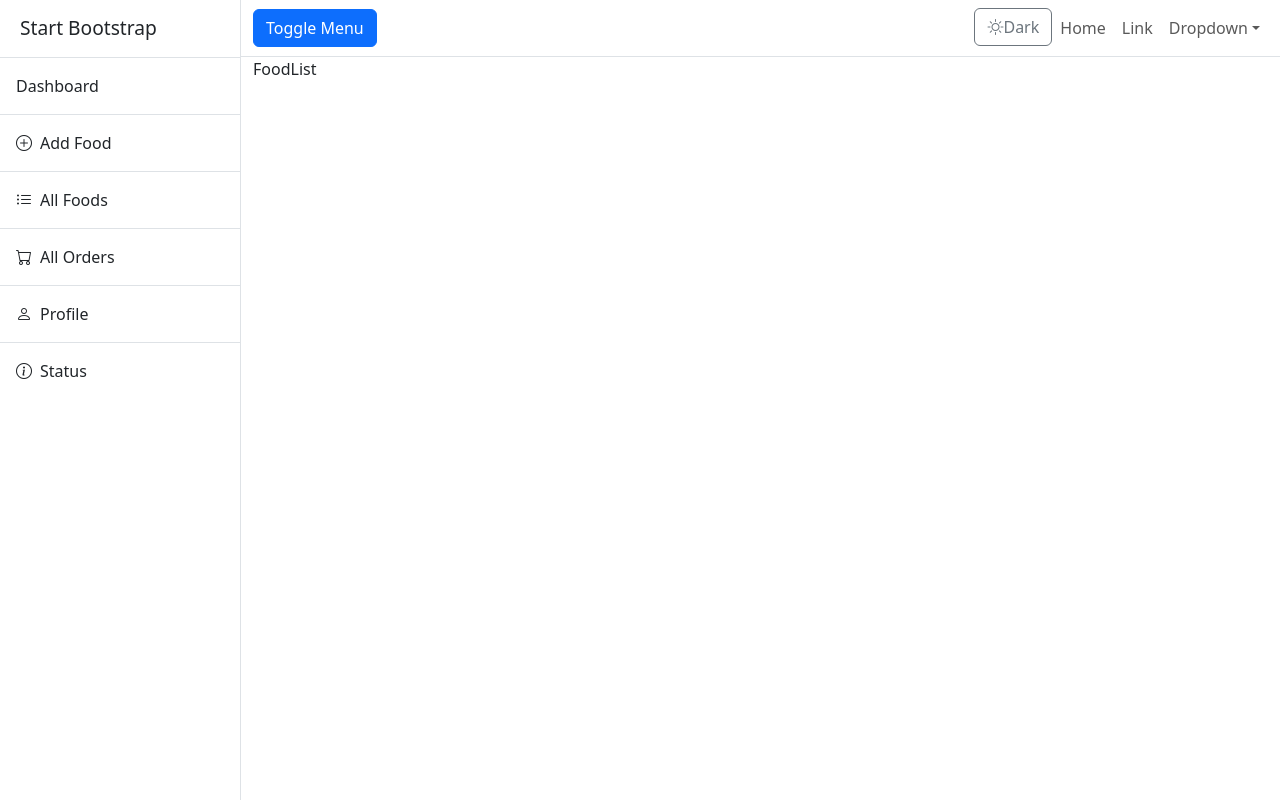
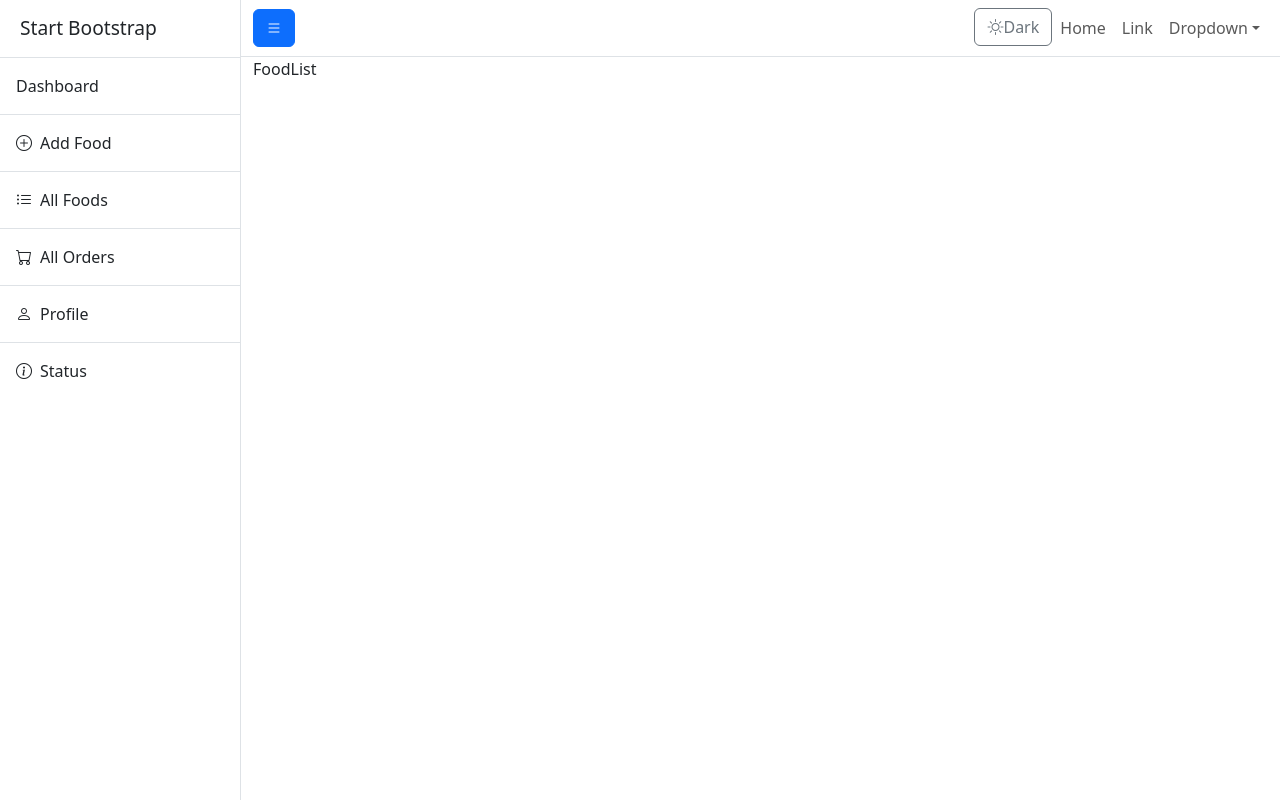
Before and after one commit to pankajkr152000/fresh-meal-adminpanel, a React (Vite) app: page / in a window 1280 px wide. Built offline with nearby package versions, Linux system fonts and the light colour scheme.

Commit message:
toggele menu button fixed

```diff
--- a/src/App.jsx
+++ b/src/App.jsx
@@ -1,3 +1,4 @@
+import { useState } from "react";
 import { Route, Routes } from "react-router-dom";
 import Menubar from "./components/Menubar/Menubar";
 import Sidebar from "./components/Sidebar/Sidebar";
@@ -7,16 +8,23 @@ import FoodList from "./pages/FoodList/FoodList";
 import Orders from "./pages/Orders/Orders";
 
 const App = () => {
+  // toggle Menu button script
+  const [getSidebarVisible, setSidebarVisible] = useState(true);
+
+  const toggleSidebar = () => {
+    setSidebarVisible(!getSidebarVisible);
+  };
+
   return (
     <div
       className="d-flex"
       id="wrapper">
       {/* Sidebar */}
-      <Sidebar />
+      <Sidebar getSidebarVisible={getSidebarVisible} />
       {/* Page content wrapper*/}
       <div id="page-content-wrapper">
         {/* Top navigation*/}
-        <Menubar />
+        <Menubar toggleSidebar={toggleSidebar} />
         {/* Page content*/}
         <div className="container-fluid">
           <Routes>
--- a/src/components/Menubar/Menubar.jsx
+++ b/src/components/Menubar/Menubar.jsx
@@ -1,7 +1,7 @@
 import { useEffect } from "react";
 import { initializeTheme } from "../../utils/themeChangeScriptButton";
 
-const Menubar = () => {
+const Menubar = ({toggleSidebar}) => {
 
   useEffect(() => {
     initializeTheme();
@@ -12,8 +12,10 @@ const Menubar = () => {
       <div className="container-fluid">
         <button
           className="btn btn-primary"
-          id="sidebarToggle">
-          Toggle Menu
+          id="sidebarToggle"
+          onClick={toggleSidebar}>
+          <i className="bi bi-list"></i>
+          {/* Toggle Menu */}
         </button>
         <button
           className="navbar-toggler"
--- a/src/components/Sidebar/Sidebar.jsx
+++ b/src/components/Sidebar/Sidebar.jsx
@@ -1,9 +1,9 @@
 import { Link } from "react-router-dom";
 import ROUTES from "../../constants/RouteConstants";
-const Sidebar = () => {
+const Sidebar = ({getSidebarVisible}) => {
   return (
     <div
-      className="border-end"
+      className={`border-end ${getSidebarVisible ? '' : 'd-none'}`}
       id="sidebar-wrapper">
       <div className="sidebar-heading border-bottom">
         Start Bootstrap
```
Also changed, not shown: 1 other file (tests, documents, lock files or other folders).
